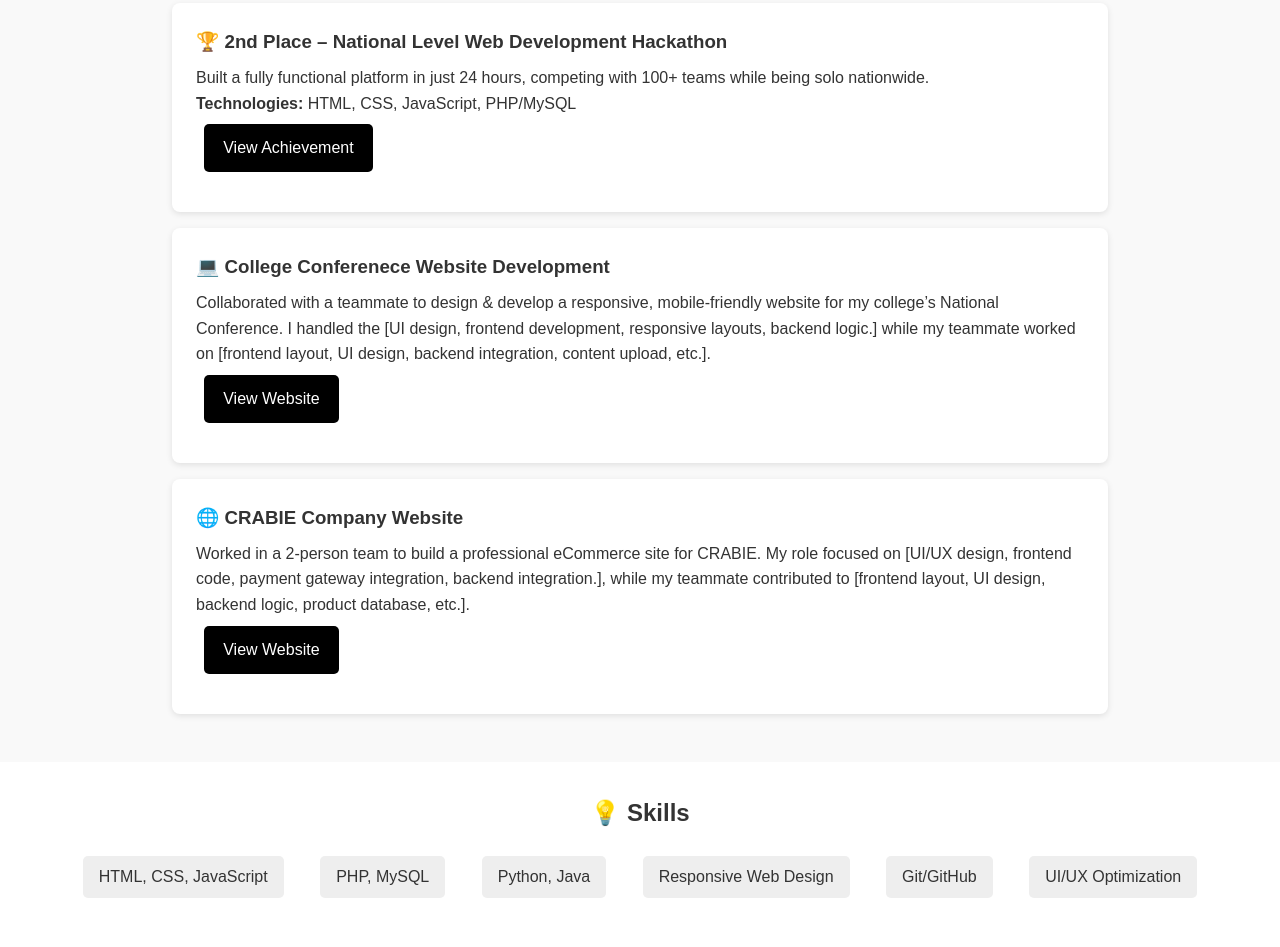
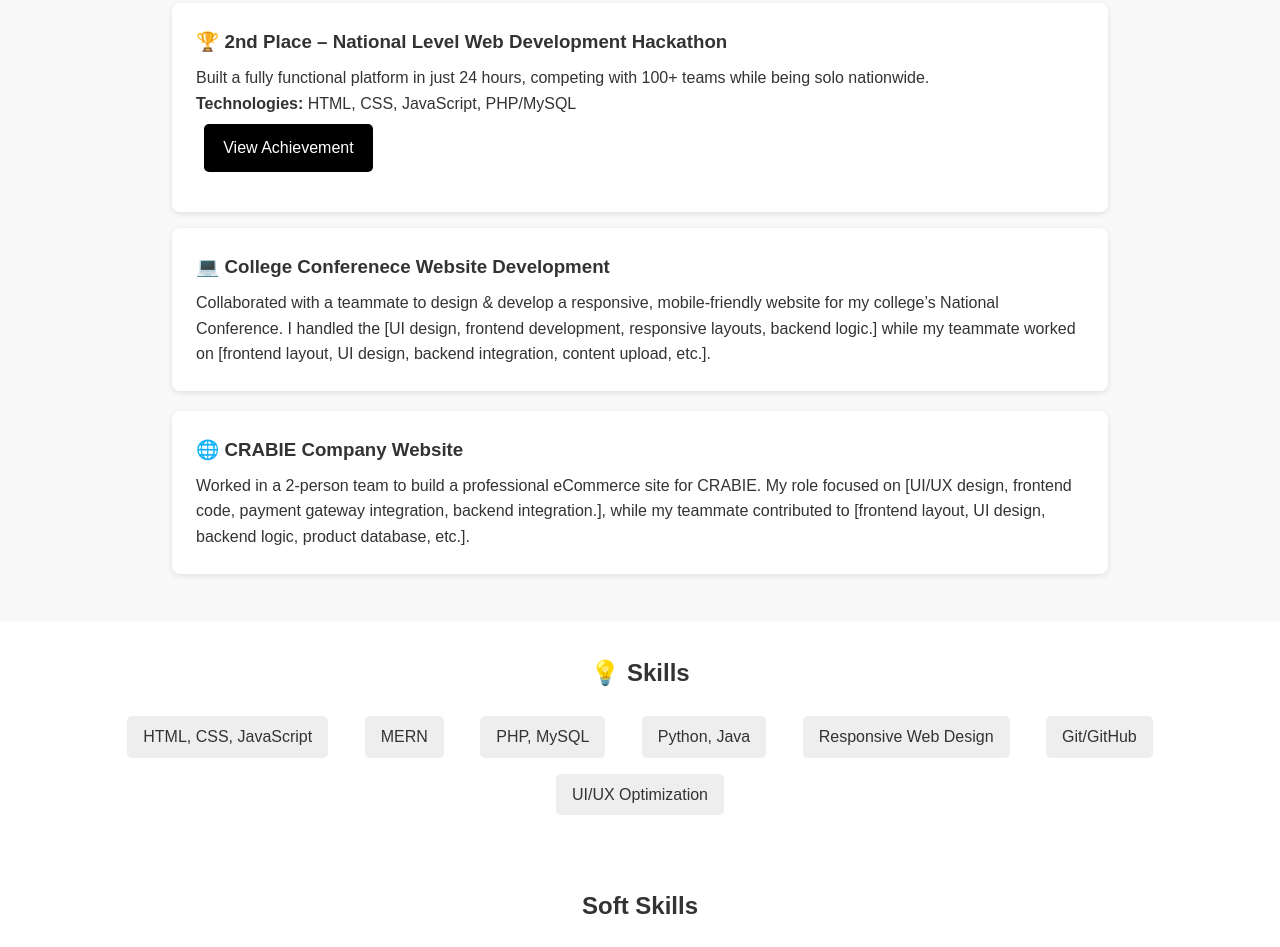
Before and after one commit to darshan1597/Portfolio, a plain HTML site: page index.html in a window 1280 px wide. Shown: the part 618-1565 px from the top of the page. Drawn offline with Linux system fonts and the light colour scheme.

Commit message:
Update index.html

```diff
--- a/index.html
+++ b/index.html
@@ -53,16 +53,14 @@
             </div>
         </div>
 
-        <div class="project-card">
+        <div class="project-card" style="margin-bottom: 20px">
             <h3>💻 College Conferenece Website Development</h3>
             <p>Collaborated with a teammate to design & develop a responsive, mobile-friendly website for my college’s National Conference. I handled the [UI design, frontend development, responsive layouts, backend logic.] while my teammate worked on [frontend layout, UI design, backend integration, content upload, etc.].</p>
-            <a href="https://bmsce.ac.in/news2025/" class="btn" target="_blank">View Website</a>
         </div>
 
         <div class="project-card">
             <h3>🌐 CRABIE Company Website</h3>
             <p>Worked in a 2-person team to build a professional eCommerce site for CRABIE. My role focused on [UI/UX design, frontend code, payment gateway integration, backend integration.], while my teammate contributed to [frontend layout, UI design, backend logic, product database, etc.].</p>
-            <a href="https://crabie.in/" class="btn" target="_blank">View Website</a>
         </div>
     </section>
 
@@ -71,6 +69,7 @@
         <h2>💡 Skills</h2>
         <ul>
             <li>HTML, CSS, JavaScript</li>
+            <li>MERN</li>
             <li>PHP, MySQL</li>
             <li>Python, Java</li>
             <li>Responsive Web Design</li>
```
